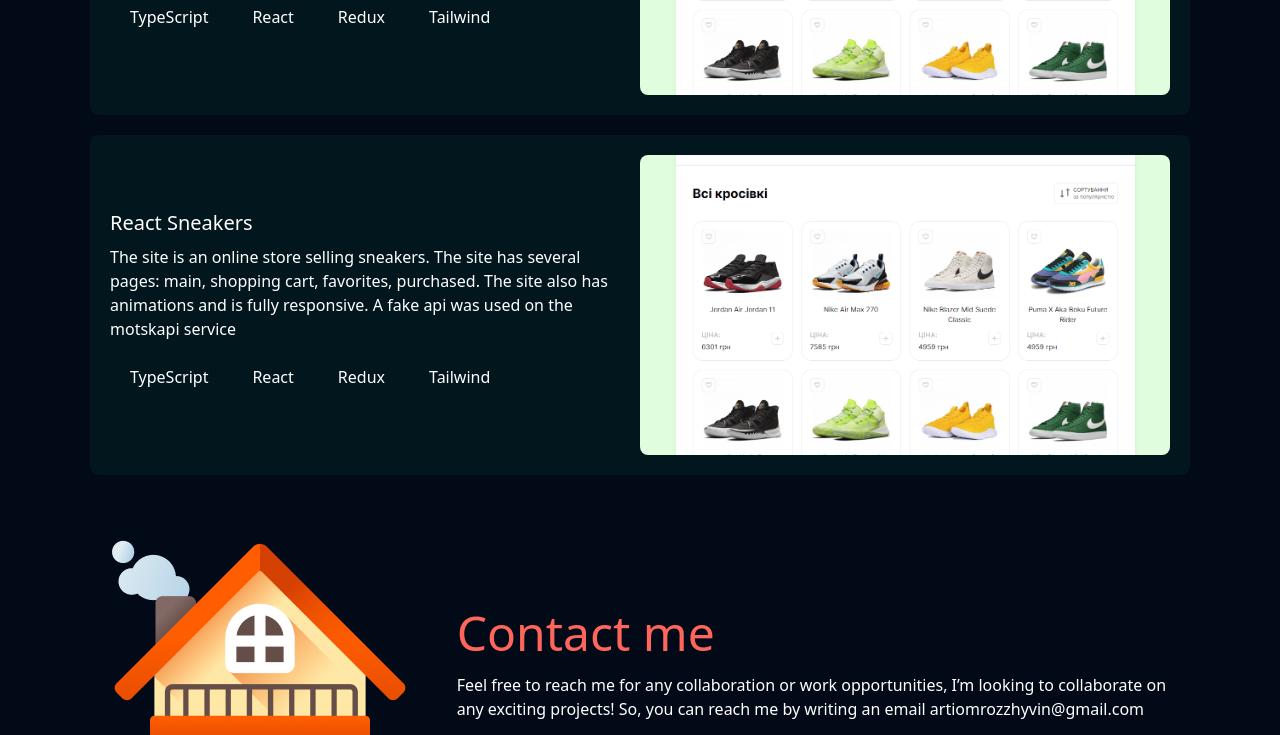
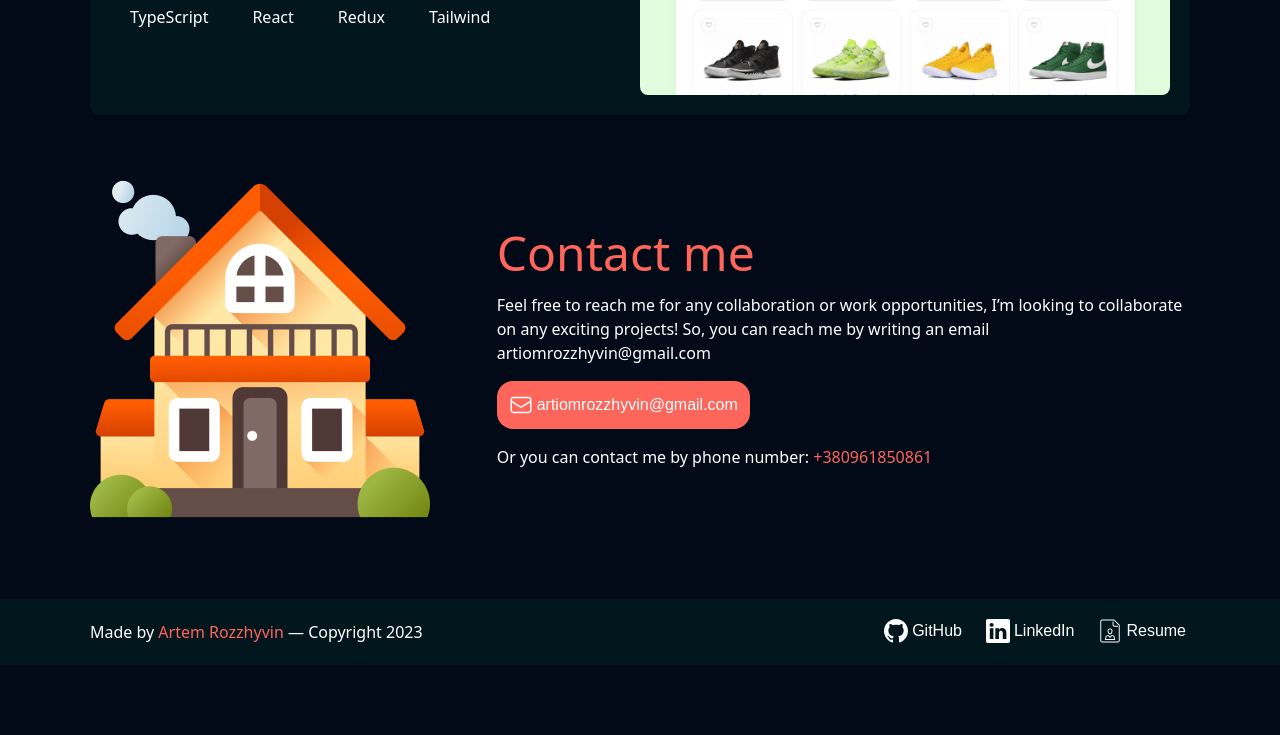
Before and after one commit to ArtemRozzhivin/Portfolio, a React (Create React App) app: page / in a window 1280 px wide. Shown: the part 1840-2575 px from the top of the page. After the commit the page ends 2505 px from the top, so only its background shows below. Built offline with nearby package versions, Linux system fonts and the light colour scheme.

Commit message:
adaptive contact block

```diff
--- a/src/components/Contacts.tsx
+++ b/src/components/Contacts.tsx
@@ -3,11 +3,11 @@
 
 const Contacts: React.FC = () => {
   return (
-    <div className="flex items-center">
-      <div className="flex-1/3">
+    <div className="flex items-center gap-10 relative mb-10">
+      <div className="absolute h-[300px] w-[300px] top-[10%] left-0 -z-10 opacity-20 flex-1/3 md:static md:opacity-100 md:h-auto md:w-auto">
         <img src="assets/home.png" alt="Skills" />
       </div>
-      <div>
+      <div className='flex-auto text-right md:text-left'>
         <h2 className="text-orange text-5xl mb-4">Contact me</h2>
         <div className="mb-4">
           Feel free to reach me for any collaboration or work opportunities, I’m looking to
@@ -32,7 +32,7 @@
             <span className="ml-1">artiomrozzhyvin@gmail.com</span>
           </Button>
         </a>
-        <div>
+        <div className='mt-4'>
           Or you can contact me by phone number: <span className="text-orange">+380961850861</span>
         </div>
       </div>
--- a/src/components/Projects.tsx
+++ b/src/components/Projects.tsx
@@ -17,19 +17,10 @@
       'The site is an online store selling sneakers. The site has several pages: main, shopping cart, favorites, purchased. The site also has animations and is fully responsive. A fake api was used on the motskapi service',
     img: 'assets/reactSneakers.png',
     stack: ['TypeScript', 'React', 'Redux', 'Tailwind'],
-  },
-  {
-    id: '3',
-    name: 'React Sneakers',
-    desrciption:
-      'The site is an online store selling sneakers. The site has several pages: main, shopping cart, favorites, purchased. The site also has animations and is fully responsive. A fake api was used on the motskapi service',
-    img: 'assets/reactSneakers.png',
-    stack: ['TypeScript', 'React', 'Redux', 'Tailwind'],
-  },
+  }
 ];
 
 const Projects: React.FC = () => {
-  console.log(window.screen.availWidth < 700);
   return (
     <div>
       <h2 className="text-orange text-5xl">Featured projects</h2>
```
